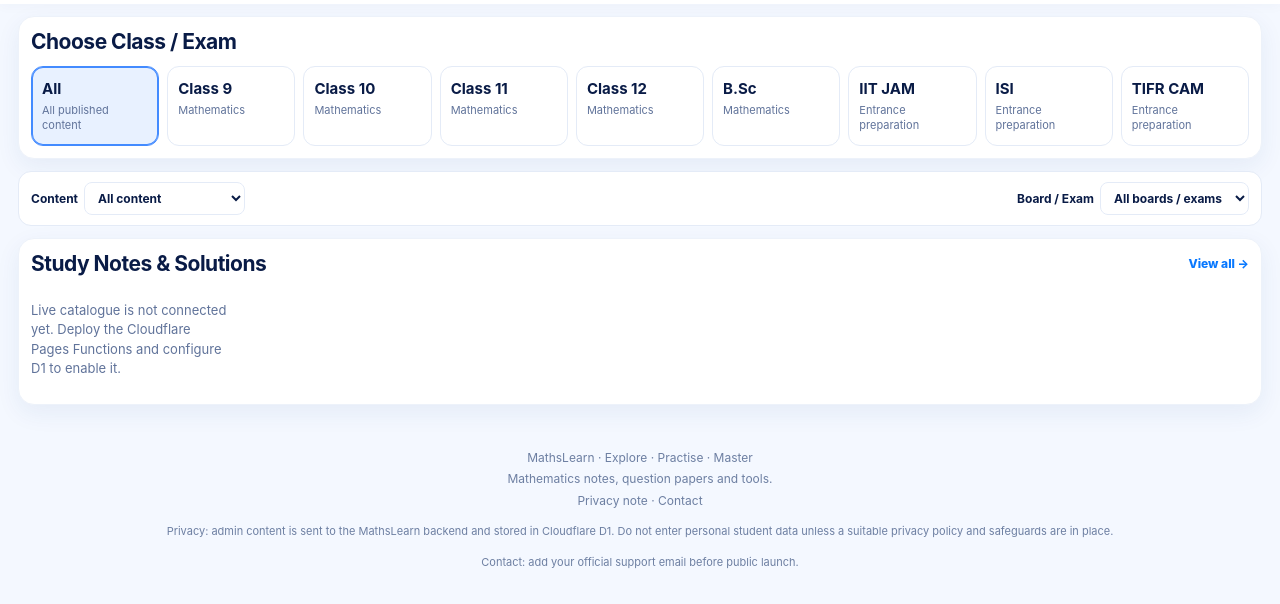
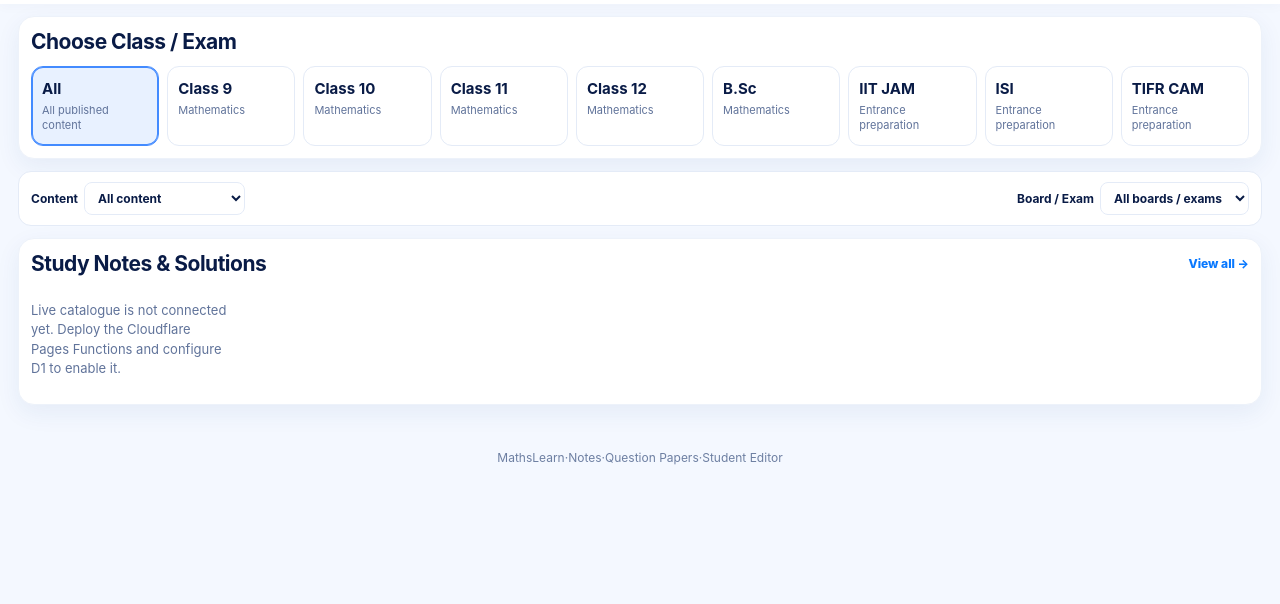
Before and after one commit to Lavsing1/mathslearn-platform, a website: page index.html in a window 1280 px wide. Shown: the part 66-670 px from the top of the page. Drawn offline with nearby package versions, Linux system fonts and the light colour scheme; no server answers.

Commit message:
Replace technical footer with compact navigation strip

```diff
--- a/index.html
+++ b/index.html
@@ -72,7 +72,7 @@
  <p class="muted tiny">The student editor runs in this browser only. It does not upload or publish your writing.</p>
 </section>
 </main>
-<footer class="footer">MathsLearn · Explore · Practise · Master<br>Mathematics notes, question papers and tools.<br><a href="#privacy">Privacy note</a> · <a href="#contact">Contact</a><p id="privacy" class="tiny">Privacy: admin content is sent to the MathsLearn backend and stored in Cloudflare D1. Do not enter personal student data unless a suitable privacy policy and safeguards are in place.</p><p id="contact" class="tiny">Contact: add your official support email before public launch.</p></footer>
+<footer class="footer compact-footer"><span>MathsLearn</span><span class="footer-sep">·</span><span>Notes</span><span class="footer-sep">·</span><span>Question Papers</span><span class="footer-sep">·</span><span>Student Editor</span></footer>
 <div class="content-modal" id="contentModal" hidden role="dialog" aria-modal="true" aria-labelledby="modalTitle"><div class="content-modal-card" id="contentModalCard"><button class="modal-close" id="modalClose" aria-label="Close content">✕</button><div class="reader-actions"><span class="pill" id="modalType"></span><button class="btn-secondary" id="readerFullscreen" type="button">⛶ Fullscreen reading</button></div><h2 id="modalTitle"></h2><p class="muted" id="modalMeta"></p><div id="modalBody" class="article-body"></div><div class="actions pdf-actions"><button class="btn-primary" id="downloadPdf">Download PDF</button><span class="muted tiny">PDF includes a MathsLearn website watermark.</span></div></div></div>
 <div class="toast" id="toast" role="status" aria-live="polite"></div>
 <script defer src="https://cdn.jsdelivr.net/npm/katex@0.16.22/dist/katex.min.js" crossorigin="anonymous"></script>
```
